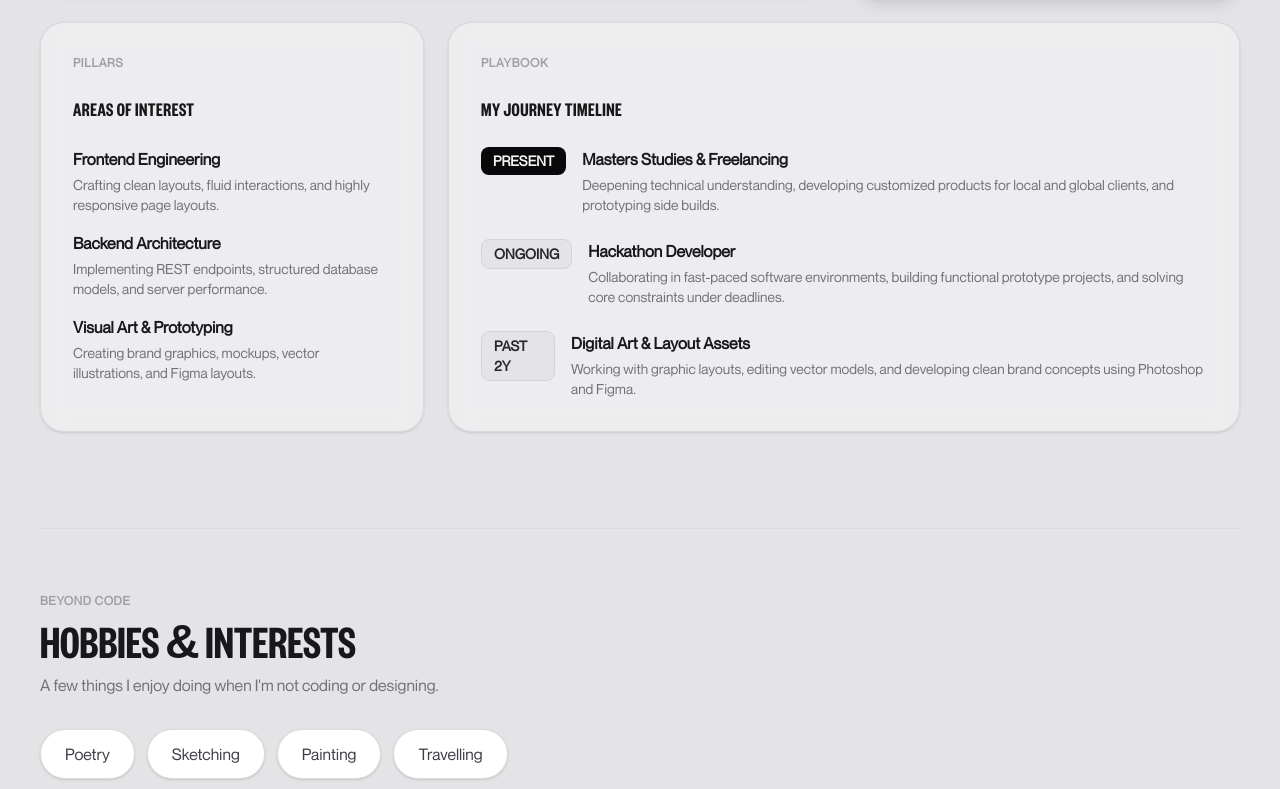
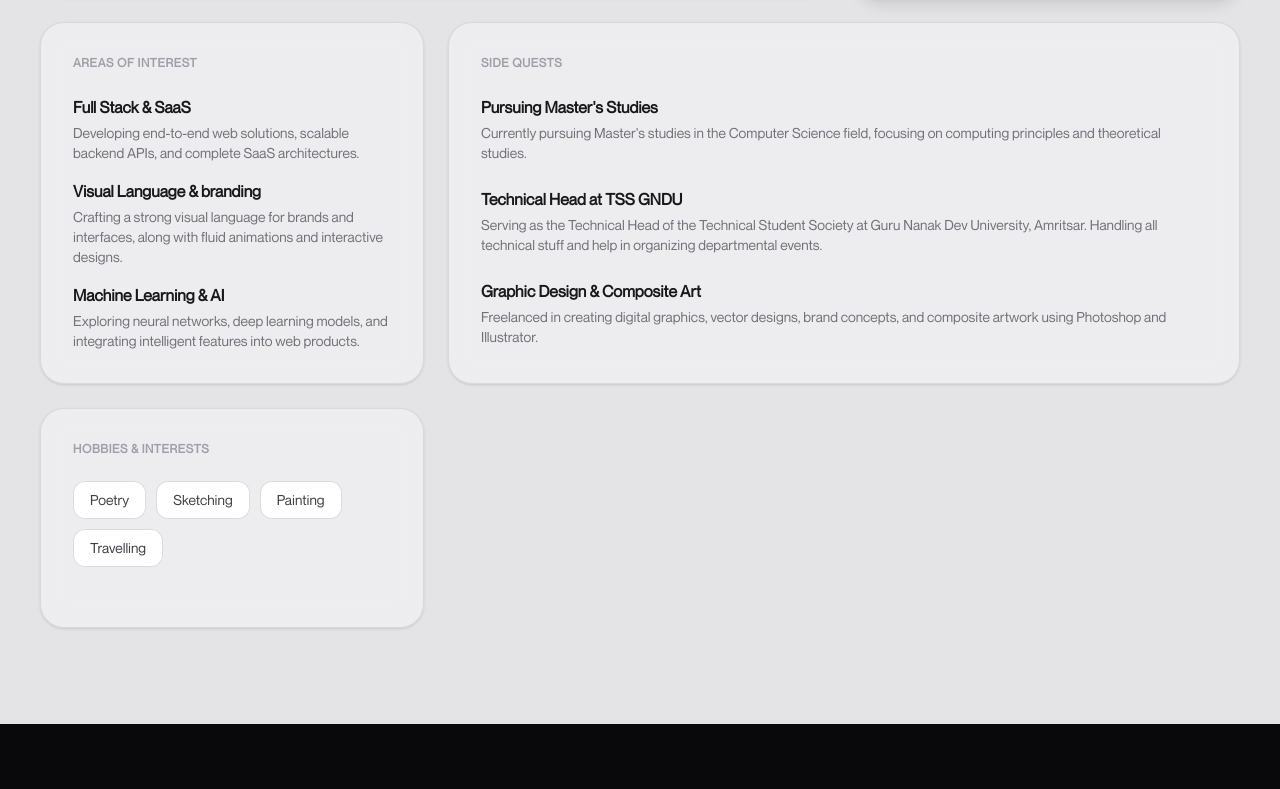
Before and after one commit to deepsahilz/deepsahilz-portfolio-reactjs, a React (Vite) app in the folder client/: page /about in a window 1280 px wide. Shown: the part 871-1660 px from the top of the page. Built offline with nearby package versions, Linux system fonts and the light colour scheme.

Commit message:
feat: ui and text content improvements

```diff
--- a/client/src/data/projectsData.js
+++ b/client/src/data/projectsData.js
@@ -3,7 +3,7 @@ export const projects = [
     slug: "certify-now",
     name: "Certify Now",
     isFeatured: true,
-    tagline: "Certificate generation & distribution platform, no limits, free to use.",
+    tagline: "Certificate generation & distribution platform, no limits, free to use. Supports custom SMTP config for mailing.",
     description: "SaaS platform to design, issue, and distribute credentials/certificates dynamically.",
     thumbnail: "/images/certify-now-thumb.png",
     concept: "Certify-Now is a complete credentialing solution. It features a custom visual canvas editor using Fabric.js to design certificate templates with dynamic placeholders. Organizations can issue certificates to batches of users, dispatch personalized emails via Nodemailer, and provide secure QR-code verification pages.",
@@ -16,7 +16,7 @@ export const projects = [
       "Public credential verification pages via secure QR codes"
     ],
     stack: ["Next.js", "Prisma", "Supabase", "Fabric.js", "PDF-lib", "Nodemailer"],
-    liveUrl: "https://www.certifynow-v1.vercel.app/",
+    liveUrl: "https://certifynow-v1.vercel.app/",
     type: "webapp",
   },
   {
--- a/client/src/pages/AboutPage.jsx
+++ b/client/src/pages/AboutPage.jsx
@@ -102,10 +102,10 @@ const AboutPage = () => {
                     <span className="text-zinc-500 text-sm">Age</span>
                     <span className="font-medium">22 Years</span>
                   </li>
-                  <li className="flex justify-between border-b border-zinc-800 pb-2">
+                  {/* <li className="flex justify-between border-b border-zinc-800 pb-2">
                     <span className="text-zinc-500 text-sm">Focus</span>
                     <span className="font-medium text-right">Full stack & Art</span>
-                  </li>
+                  </li> */}
                   <li className="flex justify-between border-b border-zinc-800 pb-2">
                     <span className="text-zinc-500 text-sm">Education</span>
                     <span className="font-medium">Masters Student</span>
@@ -125,87 +125,80 @@ const AboutPage = () => {
               className="bg-zinc-100/60 backdrop-blur-md border border-zinc-300/80 rounded-3xl p-6 md:p-8 shadow-sm flex flex-col justify-between min-h-[320px]"
             >
               <div className="space-y-6">
-                <span className="text-zinc-400 text-xs font-semibold uppercase tracking-wider block">PILLARS</span>
-                <h3 className="text-xl font-bold text-zinc-900 uppercase font-founders tracking-wide">Areas of Interest</h3>
+                <span className="text-zinc-400 text-xs font-semibold uppercase tracking-wider block">Areas of Interest</span>
+                {/* <h3 className="text-xl font-bold text-zinc-900 uppercase font-founders tracking-wide">Areas of Interest</h3> */}
                 <ul className="space-y-4">
                   <li className="space-y-1">
-                    <h4 className="font-semibold text-zinc-900 text-base">Frontend Engineering</h4>
-                    <p className="text-zinc-500 text-sm">Crafting clean layouts, fluid interactions, and highly responsive page layouts.</p>
+                    <h4 className="font-semibold text-zinc-900 text-base">Full Stack & SaaS</h4>
+                    <p className="text-zinc-500 text-sm">Developing end-to-end web solutions, scalable backend APIs, and complete SaaS architectures.</p>
                   </li>
                   <li className="space-y-1">
-                    <h4 className="font-semibold text-zinc-900 text-base">Backend Architecture</h4>
-                    <p className="text-zinc-500 text-sm">Implementing REST endpoints, structured database models, and server performance.</p>
+                    <h4 className="font-semibold text-zinc-900 text-base">Visual Language & branding</h4>
+                    <p className="text-zinc-500 text-sm">Crafting a strong visual language for brands and interfaces, along with fluid animations and interactive designs.</p>
                   </li>
                   <li className="space-y-1">
-                    <h4 className="font-semibold text-zinc-900 text-base">Visual Art & Prototyping</h4>
-                    <p className="text-zinc-500 text-sm">Creating brand graphics, mockups, vector illustrations, and Figma layouts.</p>
+                    <h4 className="font-semibold text-zinc-900 text-base">Machine Learning & AI</h4>
+                    <p className="text-zinc-500 text-sm">Exploring neural networks, deep learning models, and integrating intelligent features into web products.</p>
                   </li>
                 </ul>
               </div>
             </motion.div>
 
             {/* Card 4: Experiential Playbook (Spans 2 cols on lg/md) */}
+            {/* Card 4: Side Quests Timeline (Spans 2 cols on lg/md) */}
             <motion.div
               variants={itemVariants}
               className="md:col-span-2 bg-zinc-100/60 backdrop-blur-md border border-zinc-300/80 rounded-3xl p-6 md:p-8 shadow-sm flex flex-col justify-between min-h-[320px]"
             >
               <div className="space-y-6">
-                <span className="text-zinc-400 text-xs font-semibold uppercase tracking-wider block">PLAYBOOK</span>
-                <h3 className="text-xl font-bold text-zinc-900 uppercase font-founders tracking-wide">My Journey Timeline</h3>
+                <span className="text-zinc-400 text-xs font-semibold uppercase tracking-wider block">SIDE QUESTS</span>
+                {/* <h3 className="text-xl font-bold text-zinc-900 uppercase font-founders tracking-wide">My Journey Timeline</h3> */}
                 <div className="space-y-6 mt-4">
-                  <div className="flex gap-4 items-start">
-                    <span className="text-sm font-semibold bg-zinc-950 text-zinc-100 px-3 py-1 rounded-lg">PRESENT</span>
                   <div className="space-y-1">
-                      <h4 className="font-semibold text-zinc-900">Masters Studies & Freelancing</h4>
-                      <p className="text-zinc-500 text-sm">Deepening technical understanding, developing customized products for local and global clients, and prototyping side builds.</p>
-                    </div>
+                    <h4 className="font-semibold text-zinc-900">Pursuing Master's Studies</h4>
+                    <p className="text-zinc-500 text-sm">Currently pursuing Master's studies in the Computer Science field, focusing on computing principles and theoretical studies.</p>
                   </div>
 
-                  <div className="flex gap-4 items-start">
-                    <span className="text-sm font-semibold bg-zinc-200 border border-zinc-300 text-zinc-800 px-3 py-1 rounded-lg">ONGOING</span>
                   <div className="space-y-1">
-                      <h4 className="font-semibold text-zinc-900">Hackathon Developer</h4>
-                      <p className="text-zinc-500 text-sm">Collaborating in fast-paced software environments, building functional prototype projects, and solving core constraints under deadlines.</p>
-                    </div>
+                    <h4 className="font-semibold text-zinc-900">Technical Head at TSS GNDU</h4>
+                    <p className="text-zinc-500 text-sm">Serving as the Technical Head of the Technical Student Society at Guru Nanak Dev University, Amritsar. Handling all technical stuff and help in organizing departmental events.</p>
                   </div>
 
-                  <div className="flex gap-4 items-start">
-                    <span className="text-sm font-semibold bg-zinc-200 border border-zinc-300 text-zinc-800 px-3 py-1 rounded-lg">PAST 2Y</span>
                   <div className="space-y-1">
-                      <h4 className="font-semibold text-zinc-900">Digital Art & Layout Assets</h4>
-                      <p className="text-zinc-500 text-sm">Working with graphic layouts, editing vector models, and developing clean brand concepts using Photoshop and Figma.</p>
-                    </div>
+                    <h4 className="font-semibold text-zinc-900">Graphic Design & Composite Art</h4>
+                    <p className="text-zinc-500 text-sm">Freelanced in creating digital graphics, vector designs, brand concepts, and composite artwork using Photoshop and Illustrator.</p>
                   </div>
                 </div>
               </div>
             </motion.div>
-          </motion.div>
 
-          {/* Hobbies & Interests Section */}
-          <div className="mt-16 md:mt-24 border-t border-zinc-300/60 pt-16">
-            <div className="space-y-8">
+            {/* Card 5: Hobbies & Interests (Spans 3 cols on lg, 2 cols on md) */}
+            <motion.div
+              variants={itemVariants}
+              className="lg:col-span-1 md:col-span-2 bg-zinc-100/60 backdrop-blur-md border border-zinc-300/80 rounded-3xl p-6 md:p-8 shadow-sm hover:shadow-md transition-shadow flex flex-col justify-between min-h-[220px]"
+            >
+              <div className="space-y-6">
                 <div>
-                <span className="text-zinc-400 text-xs font-semibold uppercase tracking-wider block mb-2">BEYOND CODE</span>
-                <h2 className="text-4xl md:text-5xl font-bold uppercase font-founders text-zinc-900">
-                  Hobbies & Interests
-                </h2>
-                <p className="text-zinc-500 max-w-xl text-sm md:text-base mt-2">
+                  <span className="text-zinc-400 text-xs font-semibold uppercase tracking-wider block mb-1">Hobbies & Interests</span>
+                  {/* <h3 className="text-xl font-bold text-zinc-900 uppercase font-founders tracking-wide">Hobbies & Interests</h3> */}
+                  {/* <p className="text-zinc-500 text-sm mt-1">
                     A few things I enjoy doing when I'm not coding or designing.
-                </p>
+                  </p> */}
                 </div>
 
-              <div className="flex flex-wrap gap-3 mt-8">
+                <div className="flex flex-wrap gap-2.5">
                   {hobbies.map((hobby, index) => (
                     <div
                       key={index}
-                    className="bg-white hover:bg-zinc-900 border border-zinc-300/80 hover:border-zinc-900 text-zinc-700 hover:text-zinc-100 font-medium py-2.5 px-4 md:py-3 md:px-6 rounded-full cursor-default transition-all duration-300 flex items-center gap-2 shadow-sm hover:shadow"
+                      className="bg-white hover:bg-zinc-900 border border-zinc-300/80 hover:border-zinc-900 text-zinc-700 hover:text-zinc-100 font-medium py-2 px-4 rounded-xl cursor-default transition-all duration-300 flex items-center gap-2 "
                     >
-                    <span className="text-sm md:text-base font-neue font-medium">{hobby.name}</span>
+                      <span className="text-sm font-neue font-medium">{hobby.name}</span>
                     </div>
                   ))}
                 </div>
               </div>
-          </div>
+            </motion.div>
+          </motion.div>
         </div>
       </div>
     </>
--- a/client/src/pages/ProjectPage.jsx
+++ b/client/src/pages/ProjectPage.jsx
@@ -1,6 +1,6 @@
-import React from 'react';
+import React, { useState } from 'react';
 import { motion } from 'framer-motion';
-import { useParams } from 'react-router-dom';
+import { useParams, Link } from 'react-router-dom';
 import { projects } from '../data/projectsData';
 import { MdArrowOutward } from 'react-icons/md';
 import SEO from '../components/SEO';
@@ -13,8 +13,105 @@ const fadeUp = (delay = 0) => ({
 
 const ProjectPage = () => {
   const { projectName } = useParams();
+  const [loadedVideos, setLoadedVideos] = useState({});
   const Project = projects.find(p => p.slug === projectName);
-  if (!Project) return <div className='text-7xl h-screen pt-20'>No project found</div>;
+  if (!Project) {
+    const containerVariants = {
+      hidden: { opacity: 0 },
+      show: {
+        opacity: 1,
+        transition: {
+          staggerChildren: 0.1,
+        },
+      },
+    };
+
+    const itemVariants = {
+      hidden: { opacity: 0, y: 30 },
+      show: { opacity: 1, y: 0, transition: { type: "spring", stiffness: 100, damping: 15 } },
+    };
+
+    return (
+      <>
+        <SEO
+          title="Project Not Found"
+          description="The project you are looking for does not exist on Sahil Singh's portfolio."
+          noIndex={true}
+        />
+        <div className="w-full bg-zinc-200 font-neue text-zinc-800 pb-24 min-h-[80vh] flex flex-col justify-start">
+          {/* Page Header */}
+          <div className="mb-12 pt-[5rem] md:pt-[7rem] border-2 mt-24 mx-4 md:m-10 rounded-3xl pb-8 border-zinc-400">
+            <h1 className="font-founders uppercase text-5xl sm:text-7xl md:text-8xl leading-none px-6 md:px-10">
+              Project Not Found
+            </h1>
+            <p className="max-w-3xl text-zinc-600 mt-4 text-base md:text-lg px-6 md:px-10">
+              The project code or identifier in the URL doesn't seem to match any of our recorded works.
+            </p>
+          </div>
+
+          <div className="px-4 md:px-10 max-w-7xl w-full mx-auto">
+            {/* Bento Grid */}
+            <motion.div
+              variants={containerVariants}
+              initial="hidden"
+              animate="show"
+              className="grid grid-cols-1 md:grid-cols-3 gap-6"
+            >
+              {/* Card 1: Explore Other Projects (Spans 2 cols) */}
+              <motion.div
+                variants={itemVariants}
+                className="md:col-span-2 bg-zinc-100/60 backdrop-blur-md border border-zinc-300/80 rounded-3xl p-6 md:p-10 shadow-sm hover:shadow-md transition-shadow flex flex-col justify-between min-h-[300px]"
+              >
+                <div className="space-y-4">
+                  <span className="text-zinc-400 text-xs font-semibold uppercase tracking-wider block">EXPLORE WORK</span>
+                  <h2 className="text-2xl md:text-3xl font-semibold text-zinc-900 leading-tight">
+                    Check out our other built applications.
+                  </h2>
+                  <p className="text-zinc-600 leading-relaxed text-base md:text-lg">
+                    I design and build dynamic web applications, interactive visual platforms, and responsive interfaces. Browse the full work catalog to find completed projects and active builds.
+                  </p>
+                </div>
+                <div className="mt-8">
+                  <Link
+                    to="/work"
+                    className="inline-flex items-center gap-2 bg-zinc-900 text-zinc-100 hover:bg-zinc-950 transition-colors py-3.5 px-6 rounded-xl font-semibold uppercase tracking-wider text-xs cursor-pointer group"
+                  >
+                    <span>Browse All Projects</span>
+                    <MdArrowOutward className="text-sm group-hover:rotate-45 duration-300 transition-transform" />
+                  </Link>
+                </div>
+              </motion.div>
+
+              {/* Card 2: Contact Support (Spans 1 col) */}
+              <motion.div
+                variants={itemVariants}
+                className="bg-zinc-950 text-zinc-100 rounded-3xl p-6 md:p-8 flex flex-col justify-between shadow-lg hover:scale-[1.01] transition-transform min-h-[300px]"
+              >
+                <div>
+                  <span className="text-zinc-500 text-xs font-semibold uppercase tracking-wider block mb-6">NEED HELP?</span>
+                  <h3 className="text-xl font-semibold mb-4 leading-tight">
+                    Let's connect.
+                  </h3>
+                  <p className="text-zinc-400 text-sm leading-relaxed mb-6">
+                    If you expected a specific project here, or if you want to collaborate on a new project or custom build, drop me a line.
+                  </p>
+                </div>
+                <div>
+                  <Link
+                    to="/contact"
+                    className="inline-flex items-center gap-2 bg-zinc-100 text-zinc-900 hover:bg-zinc-200 transition-colors py-3 px-5 rounded-lg font-semibold uppercase tracking-wider text-xs cursor-pointer group w-full justify-between"
+                  >
+                    <span>Get in Touch</span>
+                    <MdArrowOutward className="text-sm group-hover:rotate-45 duration-300 transition-transform" />
+                  </Link>
+                </div>
+              </motion.div>
+            </motion.div>
+          </div>
+        </div>
+      </>
+    );
+  }
 
   const projectSchema = {
     "@context": "https://schema.org",
@@ -121,31 +218,61 @@ const ProjectPage = () => {
           </motion.div>
 
           {/* ── PROJECT HIGHLIGHTS ── */}
-        {Project.highlights.map((item, i) => (
+          {Project.highlights.map((item, i) => {
+            const isVideoLoaded = loadedVideos[i] || false;
+            return (
               <div key={i} className='col-span-1 md:col-span-6 relative'>
                 <div className="bg-zinc-800 cursor-pointer flex-col relative group hover:scale-95 duration-500 transition-all flex justify-center h-[15rem] md:h-[30rem] border border-zinc-300 p-4 sm:p-6 md:p-10 shadow-md rounded-xl">
                   <h1 className="absolute top-4 left-4 sm:top-5 sm:left-5 text-sm sm:text-lg mb-2 text-zinc-100 z-10">
                     <span className='bg-[#9f0] px-3 rounded-md mr-2'></span> {item.text}
                   </h1>
                   <div className="relative overflow-hidden pt-5 w-full h-full transition-transform duration-700 group-hover:scale-110 rounded-lg flex justify-center items-center">
+
+                    {/* Native Shrink-Wrap Container matching object-contain boundary */}
+                    <div className="relative max-w-full max-h-full rounded-lg overflow-hidden flex items-center justify-center m-auto">
                       <img
                         src={item.imgSrc}
-                  className="absolute inset-0 w-full h-full object-cover transition-opacity rounded-lg opacity-70 duration-500 sm:group-hover:opacity-0 sm:block hidden"
+                        className={`max-w-full max-h-full rounded-lg object-contain transition-opacity duration-500 block ${
+                          isVideoLoaded
+                            ? 'opacity-0 sm:opacity-70 sm:group-hover:opacity-0'
+                            : 'opacity-70'
+                        }`}
                         alt={`${Project.name} Highlight - ${item.text}`}
                       />
                       <video
                         src={item.vidSrc}
-                  className="absolute inset-0 w-full h-full object-cover transition-opacity rounded-lg overflow-hidden duration-500 opacity-100 sm:opacity-0 sm:group-hover:opacity-100"
+                        onLoadedData={() => setLoadedVideos(prev => ({ ...prev, [i]: true }))}
+                        className={`absolute inset-0 w-full h-full rounded-lg object-contain transition-opacity duration-500 ${isVideoLoaded ? 'opacity-100 sm:opacity-0 sm:group-hover:opacity-100' : 'opacity-0 pointer-events-none'
+                          }`}
                         muted
                         loop
                         autoPlay
                         playsInline
-                  onMouseOver={e => e.target.play()}
-                  onMouseOut={e => { e.target.pause(); e.target.currentTime = 0; }}
-                  onClick={e => { e.target.paused ? e.target.play() : (e.target.pause(), e.target.currentTime = 0); }}
+                        onMouseOver={e => isVideoLoaded && e.target.play()}
+                        onMouseOut={e => {
+                          if (isVideoLoaded) {
+                            e.target.pause();
+                            e.target.currentTime = 0;
+                          }
+                        }}
+                        onClick={e => {
+                          if (isVideoLoaded) {
+                            e.target.paused ? e.target.play() : (e.target.pause(), e.target.currentTime = 0);
+                          }
+                        }}
                       />
-                {item.vidSrc && (
-                  <div className="absolute inset-0 flex items-center justify-center pointer-events-none transition-opacity duration-500 group-hover:opacity-0 z-20">
+                      {item.vidSrc && !isVideoLoaded && (
+                        <div className="absolute inset-0 rounded-lg flex items-center justify-center bg-zinc-950/25 backdrop-blur-sm pointer-events-none opacity-0 group-hover:opacity-100 transition-opacity duration-300 z-10">
+                          <div className="flex flex-col items-center gap-2">
+                            <div className="w-5 h-5 border-2 border-zinc-400 border-t-zinc-100 rounded-full animate-spin" />
+                            <span className="text-[9px] font-mono tracking-wider text-white text-zinc-350 uppercase">Loading video...</span>
+                          </div>
+                        </div>
+                      )}
+                    </div>
+
+                    {item.vidSrc && isVideoLoaded && (
+                      <div className="absolute inset-0 hidden sm:flex items-center justify-center pointer-events-none transition-opacity duration-500 group-hover:opacity-0 z-20">
                         <div className="w-12 h-12 rounded-full bg-zinc-950/70 backdrop-blur-sm border border-zinc-100/20 text-zinc-100 flex items-center justify-center shadow-lg transition-all duration-300">
                           <svg className="w-5 h-5 fill-current text-zinc-100 ml-0.5" viewBox="0 0 24 24">
                             <path d="M8 5v14l11-7z" />
@@ -156,7 +283,8 @@ const ProjectPage = () => {
                   </div>
                 </div>
               </div>
-        ))}
+            );
+          })}
         </div>
       </motion.div>
     </>
```
Also changed, not shown: client/src/components/Footer.jsx (+6 -3 lines), client/src/components/ProjectCard.jsx (+14 -4 lines). Lines whose indentation alone changed are shown as unchanged.
